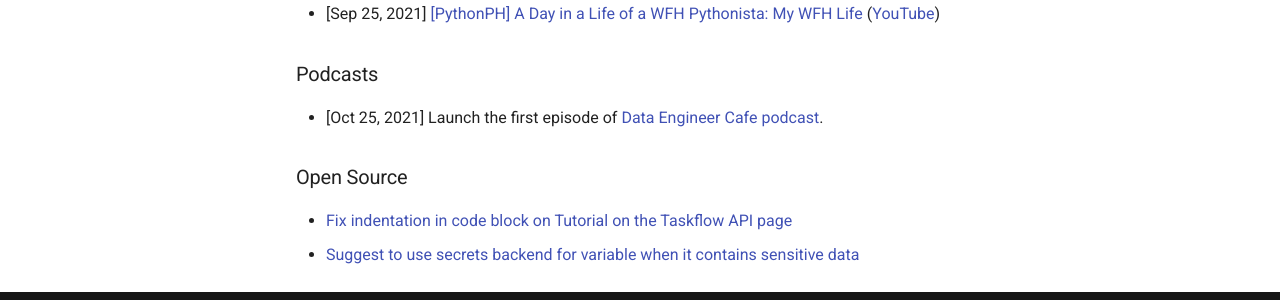
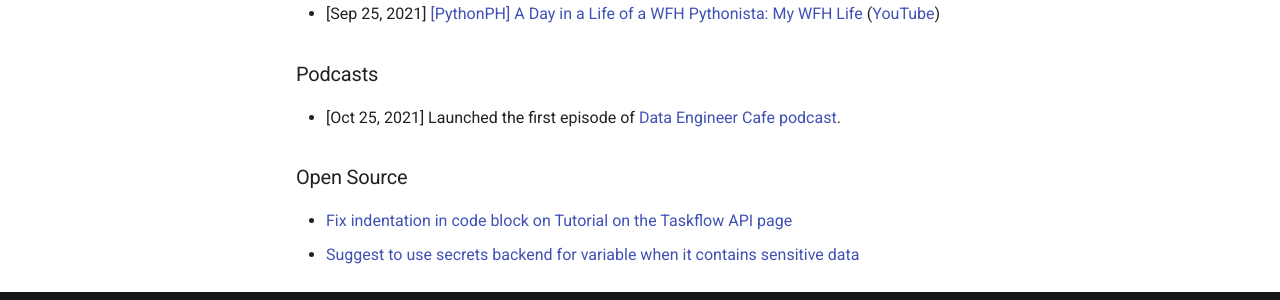
Before and after one commit to zkan/brag-documents, an MkDocs documentation site: the page built from docs/2021.md, in a window 1280 px wide and 900 px high, scrolled down 1609 px. Shown: the part 564-864 px from the top of the window. Built offline with MkDocs 1.6.1 and Material for MkDocs 9.7.7, drawn with Linux system fonts in a browser that asks for light colours; comment, search, counter and statistics services are not loaded.

Commit message:
Fix grammar a bit

```diff
--- a/docs/2021.md
+++ b/docs/2021.md
@@ -81,12 +81,12 @@ Life](https://docs.google.com/presentation/d/1oPmIm-RUMvp3XeCwqLB1kI_icc39VDZLLU
 
 ### Podcasts
 
-* [Oct 25, 2021] Launch the first episode of [Data Engineer Cafe
-  podcast](https://open.spotify.com/show/7IKeBBIGHI3xObv8ibI4RG).
+* [Oct 25, 2021] Launched the first episode of [Data Engineer Cafe
+podcast](https://open.spotify.com/show/7IKeBBIGHI3xObv8ibI4RG).
 
 ### Open Source
 
 * [Fix indentation in code block on Tutorial on the Taskflow API
-  page](https://github.com/apache/airflow/pull/14241)
+page](https://github.com/apache/airflow/pull/14241)
 * [Suggest to use secrets backend for variable when it contains sensitive
-  data](https://github.com/apache/airflow/pull/17319)
+data](https://github.com/apache/airflow/pull/17319)
```
